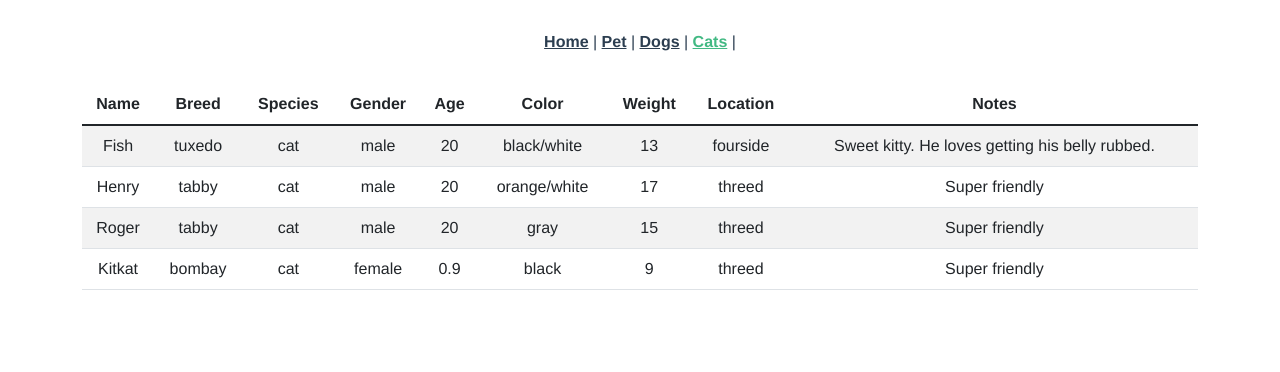
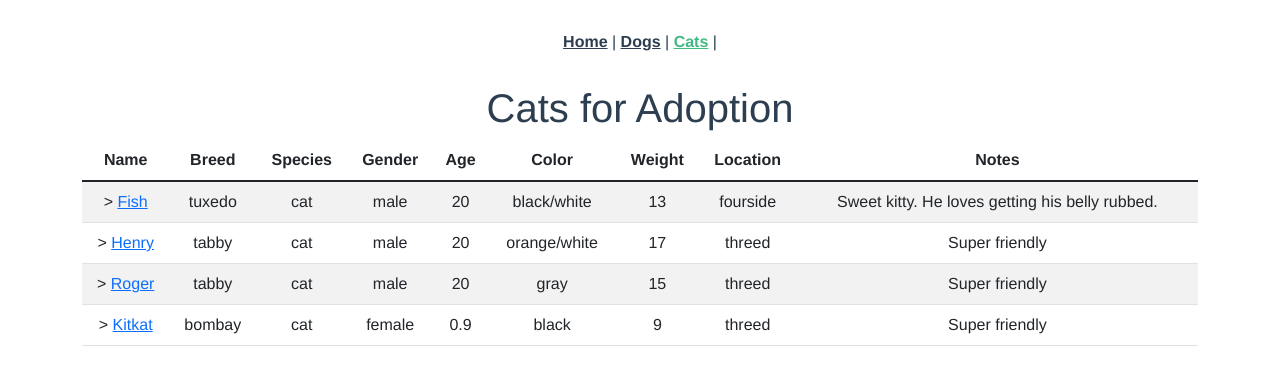
Before and after one commit to leammurphy/Vuex-Animals, a Vue app in the folder adopt-pets/: page /cats in a window 1280 px wide. Shown: the top 372 px of the page. Built offline with nearby package versions, Linux system fonts and the light colour scheme.

Commit message:
Routes for each pet are set up. Upon clicking the animals name, you will be routed to their info page.

```diff
--- a/adopt-pets/src/App.vue
+++ b/adopt-pets/src/App.vue
@@ -2,7 +2,6 @@
   <div id="app">
     <div id="nav">
       <router-link to="/">Home</router-link> |
-      <router-link to="/pet">Pet</router-link> |
       <router-link to="/dogs">Dogs</router-link> |
       <router-link to="/cats">Cats</router-link> |
     </div>
--- a/adopt-pets/src/router/index.js
+++ b/adopt-pets/src/router/index.js
@@ -14,7 +14,7 @@ const routes = [
     component: Home,
   },
   {
-    path: "/pet",
+    path: "/pets/:id",
     name: "Pet",
     component: Pet
   },
--- a/adopt-pets/src/views/Cats.vue
+++ b/adopt-pets/src/views/Cats.vue
@@ -1,8 +1,17 @@
 <template>
     <div>
-        <b-table striped hover :items="cats"></b-table>
+        <h1>Cats for Adoption</h1>
+        <b-table striped hover :items="cats">
+            <template #cell(name)="data">>
+                <router-link :to="`/pets/${data.value}`">
+                    {{ data.value }}
+                </router-link>
+            </template>
+        </b-table>
     </div>
 </template>
+
+
 
 <script>
 import cats from '@/data/cats'
--- a/adopt-pets/src/views/Dogs.vue
+++ b/adopt-pets/src/views/Dogs.vue
@@ -1,5 +1,6 @@
 <template>
     <div>
+        <h1>Dogs for Adoption</h1>
         <b-table striped hover :items="dogs"></b-table>
     </div>
 </template>
--- a/adopt-pets/src/views/Home.vue
+++ b/adopt-pets/src/views/Home.vue
@@ -1,5 +1,6 @@
 <template>
   <div class="home">
+    <h1>Adopt a New Friend</h1>
     Home
   </div>
 </template>
```
